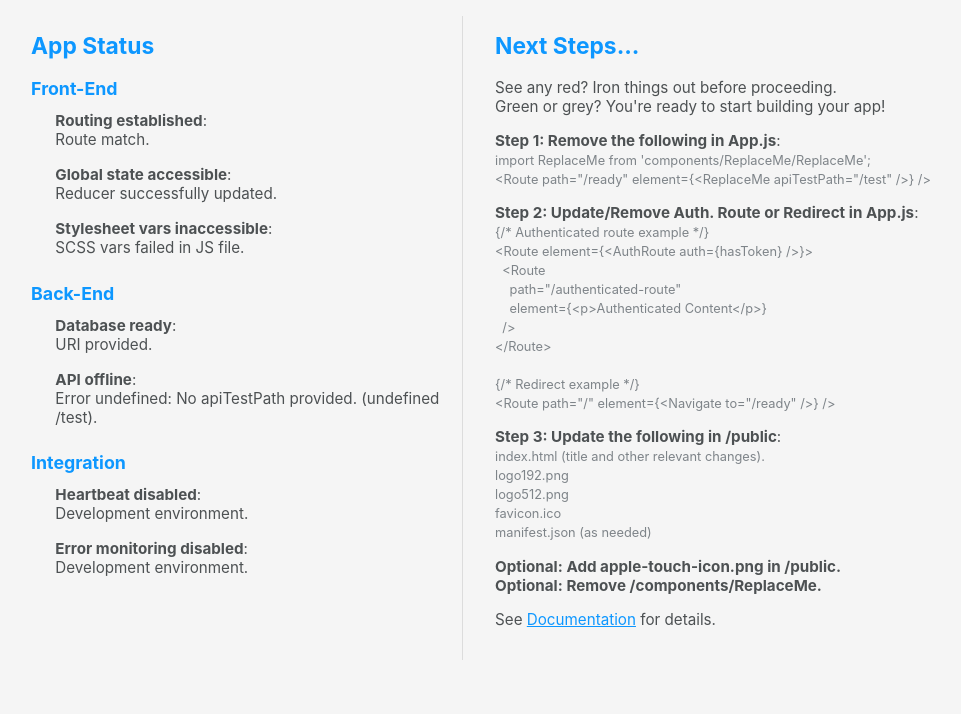
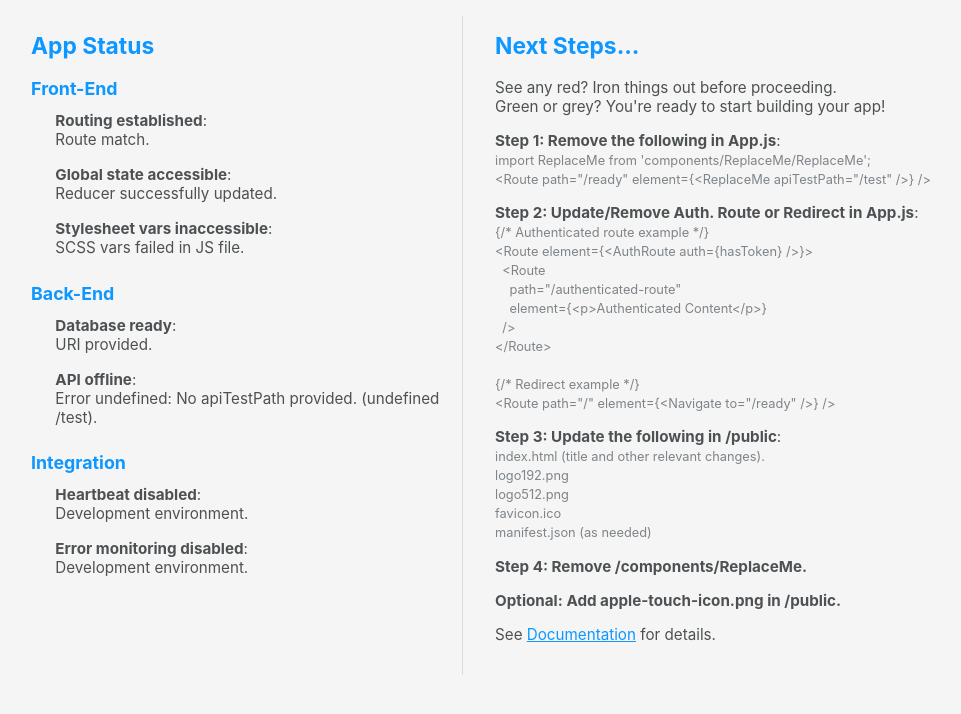
Before and after one commit to MikelMNJ/starter-app, a React (Create React App) app: page /ready in a window 1280 px wide. Shown: the top 714 px of the page, without its empty margins (159-1120 px from the left). Built offline with nearby package versions, Linux system fonts and the light colour scheme; no server answers; some icons are missing.

Commit message:
Made removal of landing component an official step in the process.

```diff
--- a/src/components/ReplaceMe/NextSteps.js
+++ b/src/components/ReplaceMe/NextSteps.js
@@ -32,8 +32,11 @@ const NextSteps = props => {
       </p>
 
       <p>
-        <strong>Optional: Add apple-touch-icon.png in /public.</strong><br />
-        <strong>Optional: Remove /components/ReplaceMe.</strong>
+        <strong>Step 4: Remove /components/ReplaceMe.</strong>
+      </p>
+
+      <p>
+        <strong>Optional: Add apple-touch-icon.png in /public.</strong>
       </p>
 
       <p>
```
